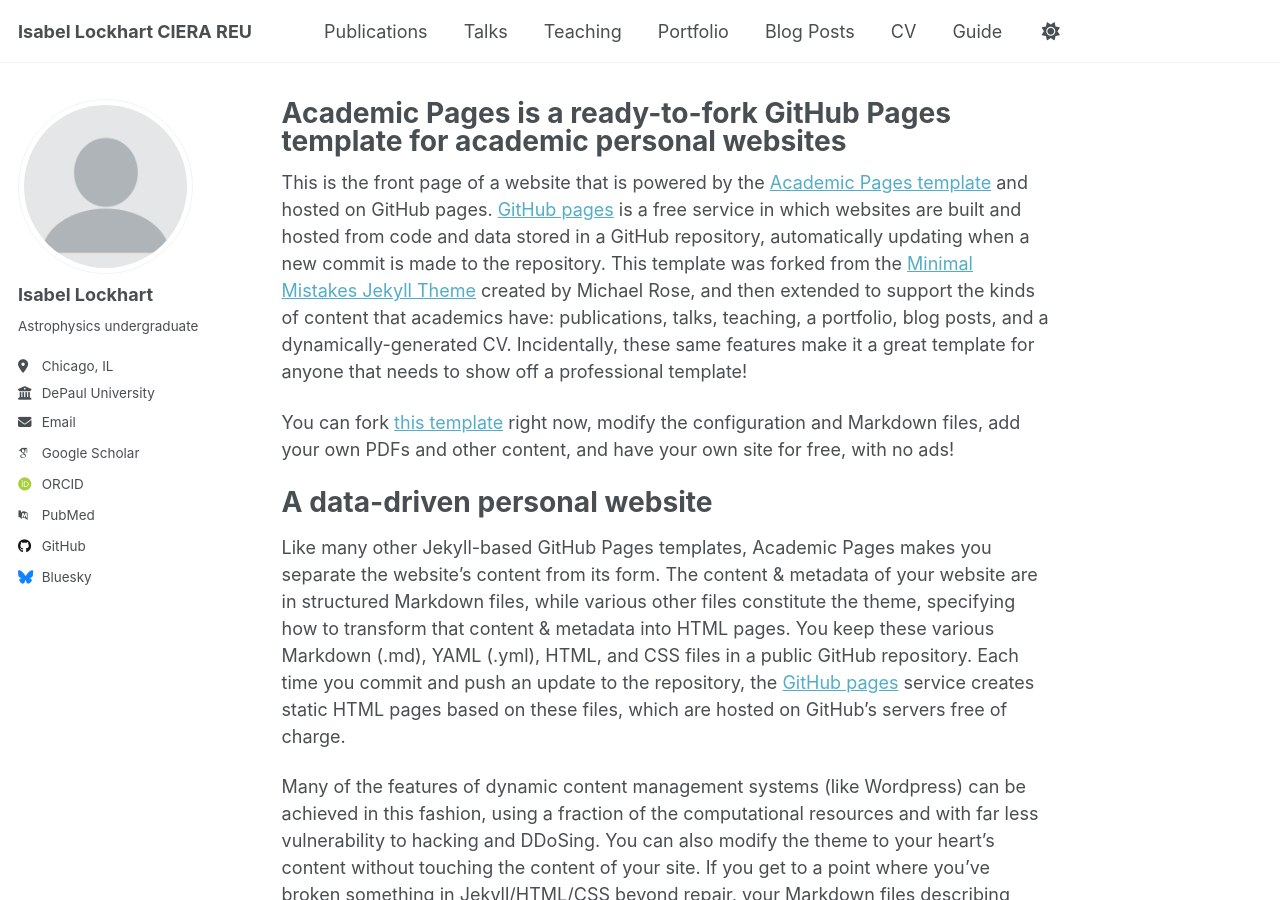
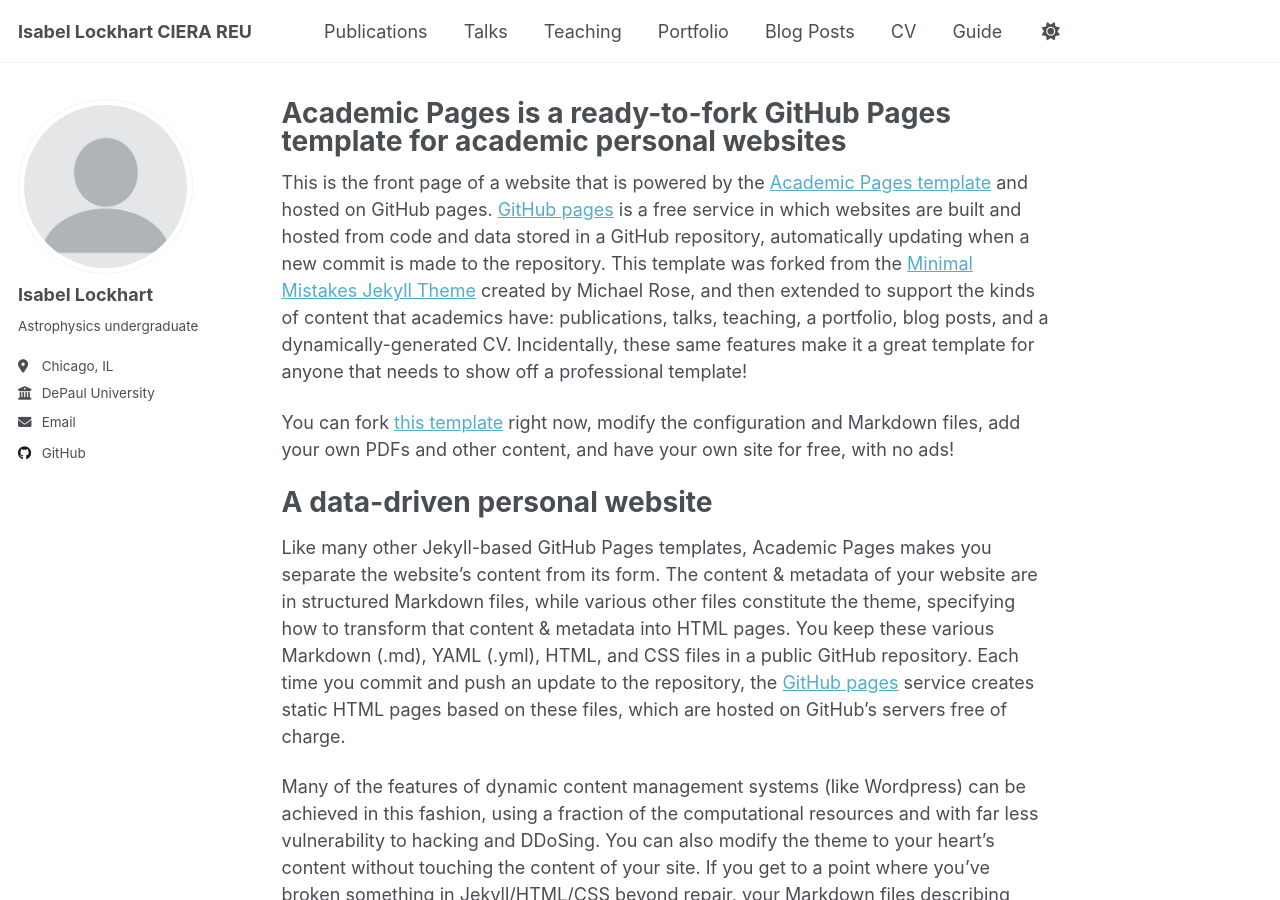
Before and after one commit to Isabel-Lockhart/CIERA, a Jekyll site: the page built from _pages/about.md, in a window 1280 px wide and 900 px high. Built offline with Jekyll 4.4.1, drawn with Linux system fonts in a browser that asks for light colours; some web fonts are replaced; a script that is not in the unit is left out.

Commit message:
Update _config.yml
updated socials

```diff
--- a/_config.yml
+++ b/_config.yml
@@ -34,11 +34,11 @@ author:
   # Academic websites
   academia         : # URL
   arxiv            : # URL - Update with the correct link to your profile
-  googlescholar    : "https://scholar.google.com/citations?user=PS_CX0AAAAAJ"
+  googlescholar    : #"https://scholar.google.com/citations?user=PS_CX0AAAAAJ"
   impactstory      : # URL
-  orcid            : "http://orcid.org/yourorcidurl"
+  orcid            : #"http://orcid.org/yourorcidurl"
   semantic         : # URL
-  pubmed           : "https://www.ncbi.nlm.nih.gov/pubmed/?term=john+snow"
+  pubmed           : #"https://www.ncbi.nlm.nih.gov/pubmed/?term=john+snow"
   researchgate     : # URL
   scopus           : # URL
 
@@ -46,13 +46,13 @@ author:
   bitbucket        : # Username - Update with your username on the site
   codepen          : # Username
   dribbble         : # Username
-  github           : "academicpages"
+  github           : "Isabel-Lockhart"
   kaggle           : # Username
   stackoverflow    : # User number or user number and name (i.e., use "1" or "1/jeff-atwood")
 
   # Social media
   artstation       : # Username
-  bluesky          : "bsky.app" # Replace this with you Bluesky username
+  bluesky          : #"bsky.app" # Replace this with you Bluesky username
   facebook         : # Username
   flickr           : # Username
   foursquare       : # Username
```
